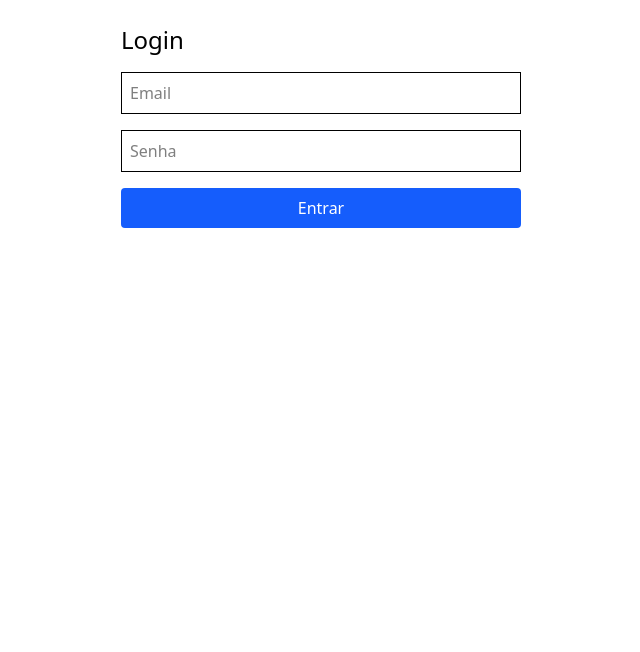
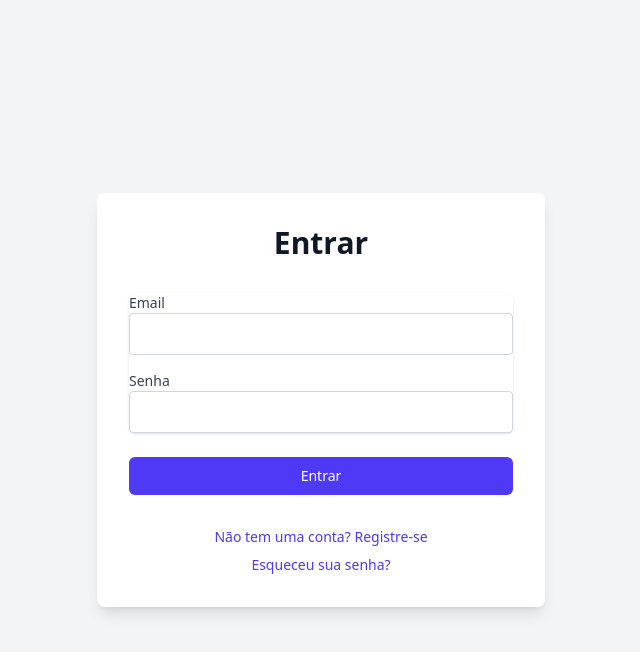
Before and after one commit to ArtmdX/AgentFlow, a Next.js app: page /auth/login in a window 1280 px wide. Shown: the top 652 px of the page, without its empty margins (319-959 px from the left). Built offline with nearby package versions, Linux system fonts and the light colour scheme.

Commit message:
feat: :sparkles: Login page

```diff
--- a/src/app/auth/login/page.tsx
+++ b/src/app/auth/login/page.tsx
@@ -1,54 +1,111 @@
 'use client';
+
+import { useState } from 'react';
 import { signIn } from 'next-auth/react';
-import { useState } from 'react';
-import { useRouter } from 'next/navigation';
+import { useRouter, useSearchParams } from 'next/navigation';
+import Link from 'next/link';
 
-export default function LoginPage() {
+export default function Login() {
   const router = useRouter();
-  const [email, setEmail] = useState('');
-  const [password, setPassword] = useState('');
-  const [error, setError] = useState('');
+  const searchParams = useSearchParams();
+  const [error, setError] = useState<string>('');
+  const [loading, setLoading] = useState(false);
 
-  const handleLogin = async (e: React.FormEvent) => {
-    e.preventDefault();
-    const res = await signIn('credentials', {
-      redirect: false,
-      email,
-      password
+  // Verifica se o usuário acabou de se registrar
+  const justRegistered = searchParams.get('registered') === 'true';
+
+  async function handleSubmit(event: React.FormEvent<HTMLFormElement>) {
+    event.preventDefault();
+    setError('');
+    setLoading(true);
+
+    const formData = new FormData(event.currentTarget);
+
+    try {
+      const result = await signIn('credentials', {
+        email: formData.get('email'),
+        password: formData.get('password'),
+        redirect: false
       });
 
-    if (res?.ok) {
+      if (result?.error) {
+        setError('Email ou senha inválidos');
+        return;
+      }
+
       router.push('/dashboard');
-    } else {
-      setError('Credenciais inválidas');
+      router.refresh();
+    } catch (error) {
+      console.error('Erro ao fazer login:', error);
+      setError('Ocorreu um erro ao fazer login');
+    } finally {
+      setLoading(false);
     }
-  };
+  }
 
   return (
-    <main className="p-6 max-w-md mx-auto">
-      <h1 className="text-2xl mb-4">Login</h1>
-      <form onSubmit={handleLogin} className="space-y-4">
+    <div className="min-h-screen flex items-center justify-center bg-gray-100">
+      <div className="max-w-md w-full space-y-8 p-8 bg-white rounded-lg shadow-lg">
+        <div>
+          <h2 className="text-center text-3xl font-bold text-gray-900">Entrar</h2>
+        </div>
+
+        {justRegistered && (
+          <div className="bg-green-100 border border-green-400 text-green-700 px-4 py-3 rounded">
+            Conta criada com sucesso! Faça login para continuar.
+          </div>
+        )}
+
+        {error && <div className="bg-red-100 border border-red-400 text-red-700 px-4 py-3 rounded">{error}</div>}
+
+        <form className="mt-8 space-y-6" onSubmit={handleSubmit}>
+          <div className="rounded-md shadow-sm space-y-4">
+            <div>
+              <label htmlFor="email" className="block text-sm font-medium text-gray-700">
+                Email
+              </label>
               <input
-          className="w-full p-2 border"
+                id="email"
+                name="email"
                 type="email"
-          value={email}
-          onChange={e => setEmail(e.target.value)}
-          placeholder="Email"
                 required
+                className="appearance-none rounded relative block w-full px-3 py-2 border border-gray-300 focus:outline-none focus:ring-indigo-500 focus:border-indigo-500"
               />
+            </div>
+
+            <div>
+              <label htmlFor="password" className="block text-sm font-medium text-gray-700">
+                Senha
+              </label>
               <input
-          className="w-full p-2 border"
+                id="password"
+                name="password"
                 type="password"
-          value={password}
-          onChange={e => setPassword(e.target.value)}
-          placeholder="Senha"
                 required
+                className="appearance-none rounded relative block w-full px-3 py-2 border border-gray-300 focus:outline-none focus:ring-indigo-500 focus:border-indigo-500"
               />
-        {error && <p className="text-red-500">{error}</p>}
-        <button className="w-full bg-blue-600 text-white p-2 rounded" type="submit">
-          Entrar
+            </div>
+          </div>
+
+          <div>
+            <button
+              type="submit"
+              disabled={loading}
+              className="group relative w-full flex justify-center py-2 px-4 border border-transparent text-sm font-medium rounded-md text-white bg-indigo-600 hover:bg-indigo-700 focus:outline-none focus:ring-2 focus:ring-offset-2 focus:ring-indigo-500 disabled:opacity-50">
+              {loading ? 'Entrando...' : 'Entrar'}
             </button>
+          </div>
         </form>
-    </main>
+
+        <div className="text-sm text-center space-y-2">
+          <Link href="/auth/register" className="block font-medium text-indigo-600 hover:text-indigo-500">
+            Não tem uma conta? Registre-se
+          </Link>
+          <Link href="/auth/forgot-password" className="block font-medium text-indigo-600 hover:text-indigo-500">
+            Esqueceu sua senha?
+          </Link>
+        </div>
+      </div>
+    </div>
   );
 }
--- a/src/app/dashboard/layout.tsx
+++ b/src/app/dashboard/layout.tsx
@@ -0,0 +1,9 @@
+import { ReactNode } from 'react';
+
+export default function RootLayout({ children }: { children: ReactNode }) {
+  return (
+    <html lang="pt-BR">
+      <body>{children}</body>
+    </html>
+  );
+}
```
Also changed, not shown: src/app/auth/forgot-password/page.tsx (added). Lines whose indentation alone changed are shown as unchanged.
